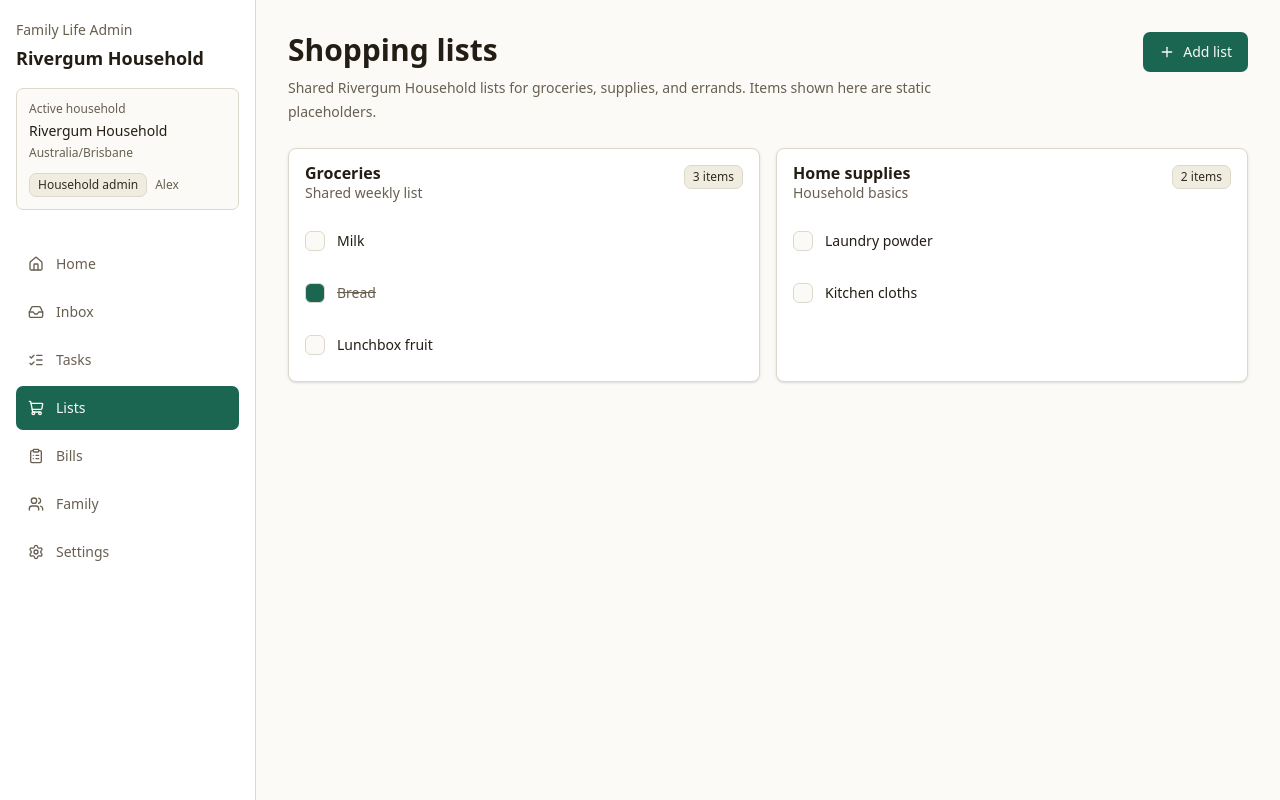
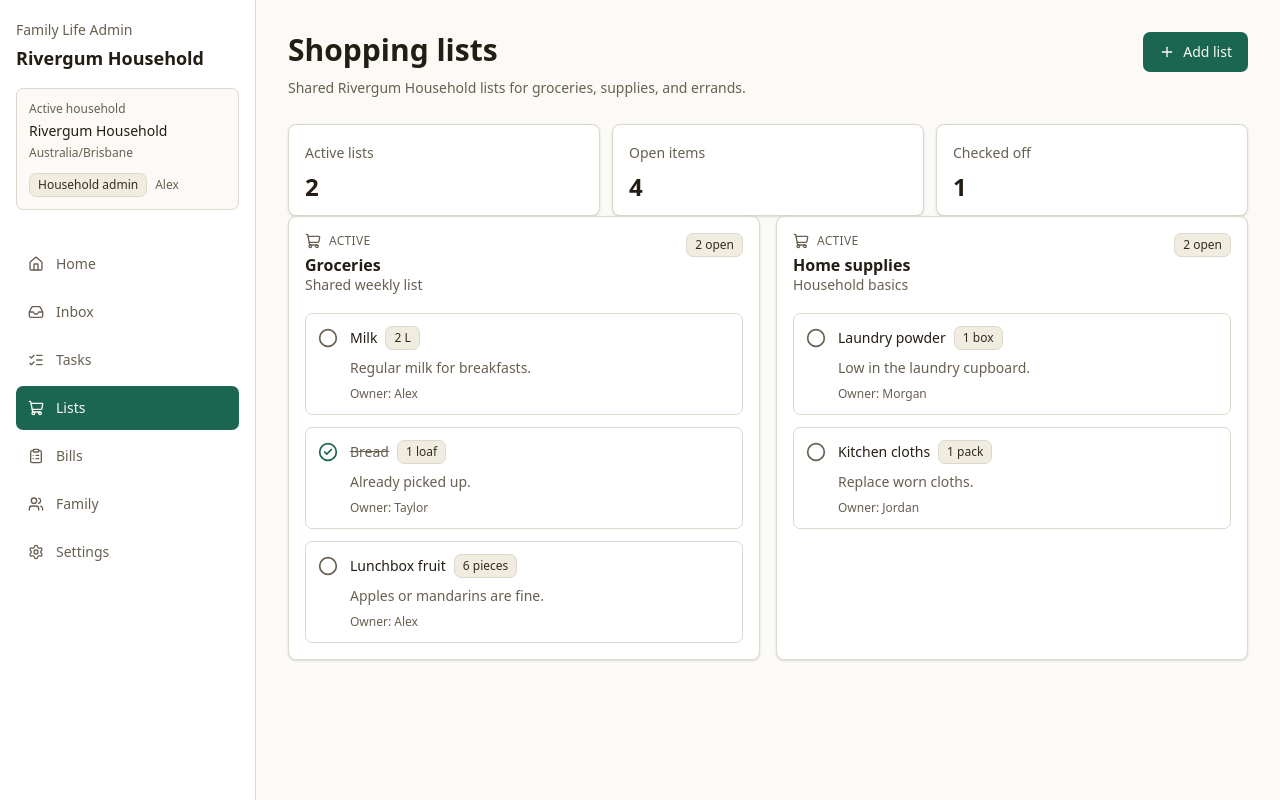
Before and after one commit to LatinMaestro/Life-Admin, a Next.js app: page /lists in a window 1280 px wide. Built offline with nearby package versions, Linux system fonts and the light colour scheme.

Commit message:
Refine static shopping lists workflow
Refine static shopping lists workflow

```diff
--- a/src/app/lists/page.tsx
+++ b/src/app/lists/page.tsx
@@ -1,20 +1,23 @@
-import { Plus } from "lucide-react";
+import { CheckCircle2, Circle, Plus, ShoppingCart } from "lucide-react";
+import { Badge } from "@/components/ui/badge";
 import { Button } from "@/components/ui/button";
-import { Badge } from "@/components/ui/badge";
 import { Card, CardContent, CardDescription, CardHeader, CardTitle } from "@/components/ui/card";
 import { PageHeader } from "@/components/page-header";
 import { getCurrentHouseholdShoppingLists } from "@/lib/demo-data";
-import { getCurrentHousehold } from "@/lib/household";
+import { getCurrentHousehold, getMemberDisplayName } from "@/lib/household";
 
 export default function ListsPage() {
   const household = getCurrentHousehold();
   const shoppingLists = getCurrentHouseholdShoppingLists();
+  const items = shoppingLists.flatMap((list) => list.items);
+  const checkedItems = items.filter((item) => item.checked);
+  const openItems = items.filter((item) => !item.checked);
 
   return (
     <>
       <PageHeader
         title="Shopping lists"
-        description={`Shared ${household.name} lists for groceries, supplies, and errands. Items shown here are static placeholders.`}
+        description={`Shared ${household.name} lists for groceries, supplies, and errands.`}
         action={
           <Button type="button">
             <Plus className="h-4 w-4" aria-hidden="true" />
@@ -23,39 +26,78 @@ export default function ListsPage() {
         }
       />
 
+      <section className="grid gap-3 sm:grid-cols-3">
+        <Card>
+          <CardHeader className="pb-3">
+            <CardDescription>Active lists</CardDescription>
+            <CardTitle className="text-2xl">{shoppingLists.length}</CardTitle>
+          </CardHeader>
+        </Card>
+        <Card>
+          <CardHeader className="pb-3">
+            <CardDescription>Open items</CardDescription>
+            <CardTitle className="text-2xl">{openItems.length}</CardTitle>
+          </CardHeader>
+        </Card>
+        <Card>
+          <CardHeader className="pb-3">
+            <CardDescription>Checked off</CardDescription>
+            <CardTitle className="text-2xl">{checkedItems.length}</CardTitle>
+          </CardHeader>
+        </Card>
+      </section>
+
       <div className="grid gap-4 lg:grid-cols-2">
-        {shoppingLists.map((list) => (
+        {shoppingLists.map((list) => {
+          const listOpenItems = list.items.filter((item) => !item.checked);
+
+          return (
             <Card key={list.id}>
               <CardHeader>
                 <div className="flex items-start justify-between gap-3">
-                <div>
+                  <div className="min-w-0">
+                    <div className="mb-2 flex items-center gap-2 text-muted-foreground">
+                      <ShoppingCart className="h-4 w-4" aria-hidden="true" />
+                      <span className="text-xs font-medium uppercase tracking-wide">{list.status}</span>
+                    </div>
                     <CardTitle>{list.name}</CardTitle>
                     <CardDescription>{list.detail}</CardDescription>
                   </div>
-                <Badge>{list.items.length} items</Badge>
+                  <Badge className="shrink-0">{listOpenItems.length} open</Badge>
                 </div>
               </CardHeader>
               <CardContent>
                 <ul className="space-y-3">
-                {list.items.map((item) => (
-                  <li key={item.id} className="flex min-h-10 items-center gap-3">
-                    <span
+                  {list.items.map((item) => {
+                    const owner = getMemberDisplayName(item.assignedMemberId ?? item.createdByMemberId);
+                    const Icon = item.checked ? CheckCircle2 : Circle;
+
+                    return (
+                      <li key={item.id} className="rounded-md border p-3">
+                        <div className="flex items-start gap-3">
+                          <Icon
+                            className={item.checked ? "mt-0.5 h-5 w-5 text-primary" : "mt-0.5 h-5 w-5 text-muted-foreground"}
                             aria-hidden="true"
-                      className={
-                        item.checked
-                          ? "h-5 w-5 rounded-sm border bg-primary"
-                          : "h-5 w-5 rounded-sm border bg-background"
-                      }
                           />
-                    <span className={item.checked ? "text-sm text-muted-foreground line-through" : "text-sm"}>
+                          <div className="min-w-0 flex-1 space-y-2">
+                            <div className="flex flex-wrap items-center gap-2">
+                              <p className={item.checked ? "text-sm font-medium text-muted-foreground line-through" : "text-sm font-medium"}>
                                 {item.label}
-                    </span>
+                              </p>
+                              <Badge>{item.quantity}</Badge>
+                            </div>
+                            <p className="text-sm leading-5 text-muted-foreground">{item.notes}</p>
+                            <p className="text-xs font-medium text-muted-foreground">Owner: {owner}</p>
+                          </div>
+                        </div>
                       </li>
-                ))}
+                    );
+                  })}
                 </ul>
               </CardContent>
             </Card>
-        ))}
+          );
+        })}
       </div>
     </>
   );
--- a/src/lib/demo-data.ts
+++ b/src/lib/demo-data.ts
@@ -61,6 +61,8 @@ export interface Reminder extends HouseholdScopedRecord {
 export interface ShoppingListItem extends HouseholdScopedRecord {
   shoppingListId: string;
   label: string;
+  quantity: string;
+  notes: string;
   checked: boolean;
   assignedMemberId?: string;
   createdByMemberId: string;
@@ -309,6 +311,8 @@ const shoppingLists: ShoppingList[] = [
         householdId: household.id,
         shoppingListId: "list_groceries",
         label: "Milk",
+        quantity: "2 L",
+        notes: "Regular milk for breakfasts.",
         checked: false,
         createdByMemberId: memberIds.alex,
       },
@@ -317,6 +321,8 @@ const shoppingLists: ShoppingList[] = [
         householdId: household.id,
         shoppingListId: "list_groceries",
         label: "Bread",
+        quantity: "1 loaf",
+        notes: "Already picked up.",
         checked: true,
         assignedMemberId: memberIds.taylor,
         createdByMemberId: memberIds.morgan,
@@ -326,6 +332,8 @@ const shoppingLists: ShoppingList[] = [
         householdId: household.id,
         shoppingListId: "list_groceries",
         label: "Lunchbox fruit",
+        quantity: "6 pieces",
+        notes: "Apples or mandarins are fine.",
         checked: false,
         createdByMemberId: memberIds.alex,
       },
@@ -344,6 +352,8 @@ const shoppingLists: ShoppingList[] = [
         householdId: household.id,
         shoppingListId: "list_home_supplies",
         label: "Laundry powder",
+        quantity: "1 box",
+        notes: "Low in the laundry cupboard.",
         checked: false,
         createdByMemberId: memberIds.morgan,
       },
@@ -352,6 +362,8 @@ const shoppingLists: ShoppingList[] = [
         householdId: household.id,
         shoppingListId: "list_home_supplies",
         label: "Kitchen cloths",
+        quantity: "1 pack",
+        notes: "Replace worn cloths.",
         checked: false,
         createdByMemberId: memberIds.jordan,
       },
```
Also changed, not shown: 2 other files (tests, documents, lock files or other folders). Lines whose indentation alone changed are shown as unchanged.
